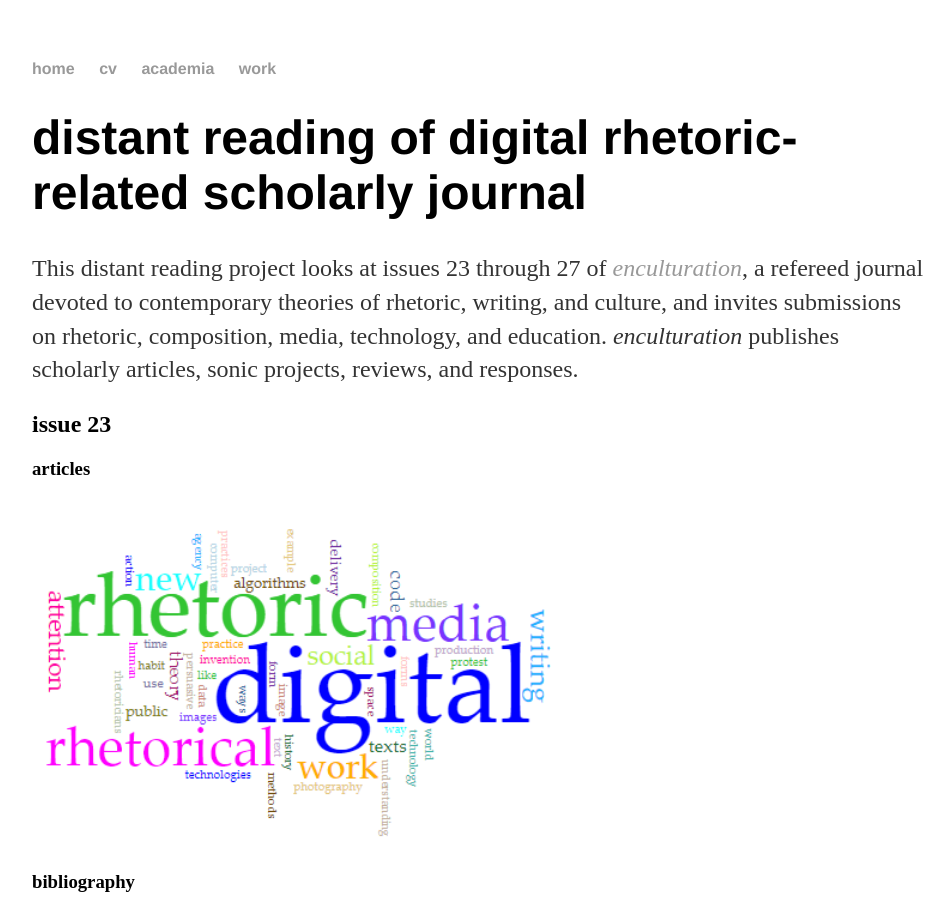
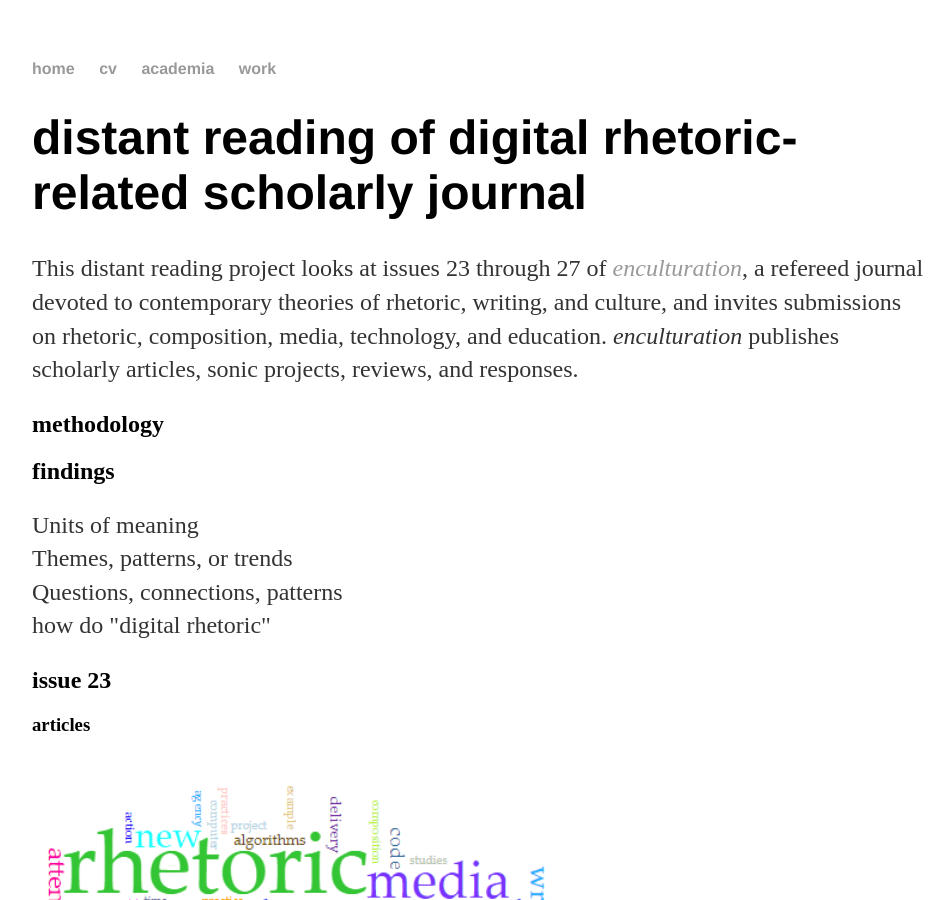
Before and after one commit to sydneyspangler/sydneyspangler.github.io, a Jekyll site: the page built from distant-reading-project/index.html, in a window 1280 px wide and 900 px high. Shown: the whole window, without its empty margins (160-1112 px from the left). Built offline with Jekyll 4.4.1, drawn with Linux system fonts in a browser that asks for light colours.

Commit message:
Update index.html

```diff
--- a/distant-reading-project/index.html
+++ b/distant-reading-project/index.html
@@ -5,6 +5,9 @@
 <div class="blurb">
 	<h1>distant reading of digital rhetoric-related scholarly journal</h1>
   	<p>This distant reading project looks at issues 23 through 27 of <a href="http://enculturation.net/"><i>enculturation</i></a>, a refereed journal devoted to contemporary theories of rhetoric, writing, and culture, and invites submissions on rhetoric, composition, media, technology, and education. <i>enculturation</i> publishes scholarly articles, sonic projects, reviews, and responses.</p>
+	<h2>methodology</h2>
+	<h2>findings</h2>
+	<p>Units of meaning <br> Themes, patterns, or trends <br> Questions, connections, patterns <br> how do "digital rhetoric" </p>
 	<h2>issue 23</h2>
 	<h3>articles</h3>
 	<img src="https://sydneyspangler.github.io/media/issue-23.PNG" alt="A wordcloud for issue 23 of enculturation. The top five words are digital, rhetoric, rhetorical, media, and work." height="350">
```
